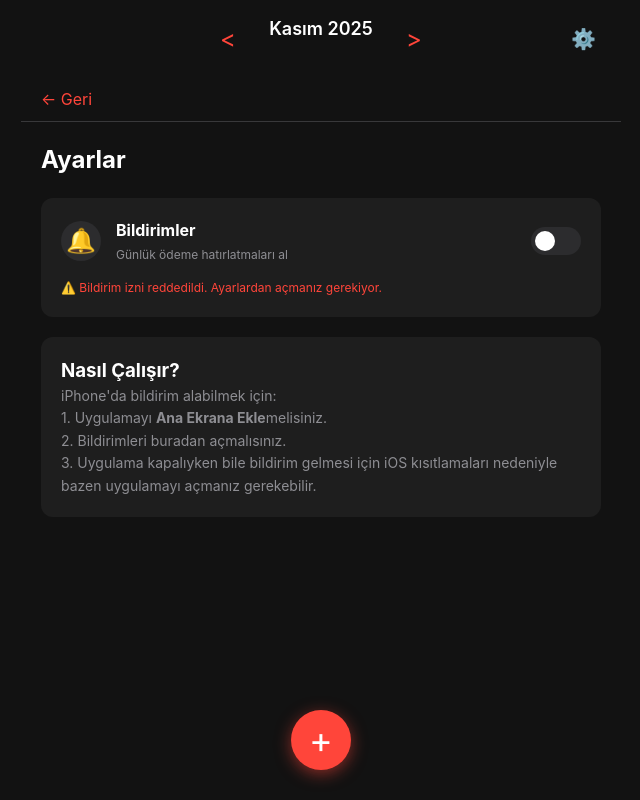
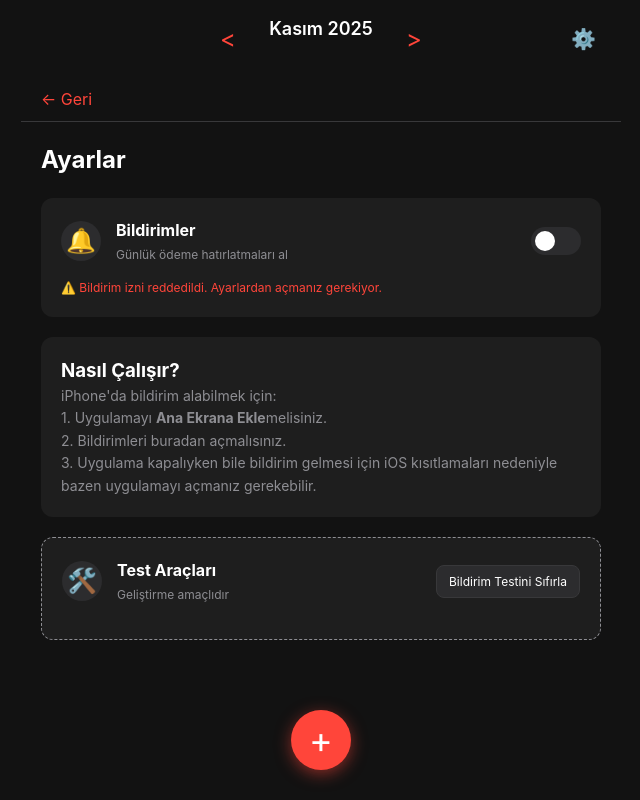
Before and after one commit to gorkemkanyilmaz/expense-tracker, a React (Vite) app: page / in a window 1280 px wide. Both pictures are taken after a click on the button "⚙️". Shown: the whole page, without its empty margins (319-959 px from the left). Built offline with nearby package versions, Linux system fonts and the light colour scheme.

Commit message:
chore: add debug button to reset notification history

```diff
--- a/src/components/Settings.jsx
+++ b/src/components/Settings.jsx
@@ -96,6 +96,34 @@ const Settings = () => {
           <br />2. Bildirimleri buradan açmalısınız.
           <br />3. Uygulama kapalıyken bile bildirim gelmesi için iOS kısıtlamaları nedeniyle bazen uygulamayı açmanız gerekebilir.
         </p>
+      </div>
+
+      {/* Temporary Debug Section */}
+      <div className="setting-card" style={{ border: '1px dashed var(--text-secondary)' }}>
+        <div className="setting-header">
+          <div className="setting-icon">🛠️</div>
+          <div className="setting-info">
+            <h3>Test Araçları</h3>
+            <p>Geliştirme amaçlıdır</p>
+          </div>
+          <button
+            onClick={() => {
+              localStorage.removeItem('lastNotifiedDate');
+              alert('Bildirim geçmişi temizlendi. Sayfayı yenileyerek testi tekrarlayabilirsiniz.');
+            }}
+            style={{
+              padding: '8px 12px',
+              backgroundColor: 'var(--surface-color-light)',
+              border: '1px solid var(--border-color)',
+              borderRadius: 'var(--radius-sm)',
+              color: 'white',
+              fontSize: '12px',
+              cursor: 'pointer'
+            }}
+          >
+            Bildirim Testini Sıfırla
+          </button>
+        </div>
       </div>
 
       <style>{`
```
